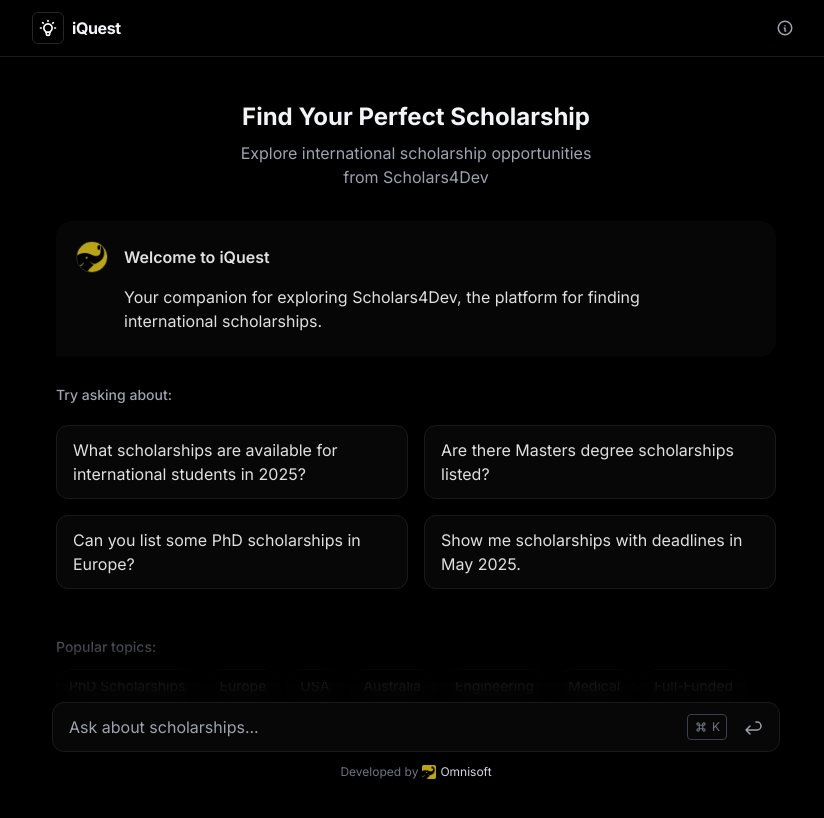
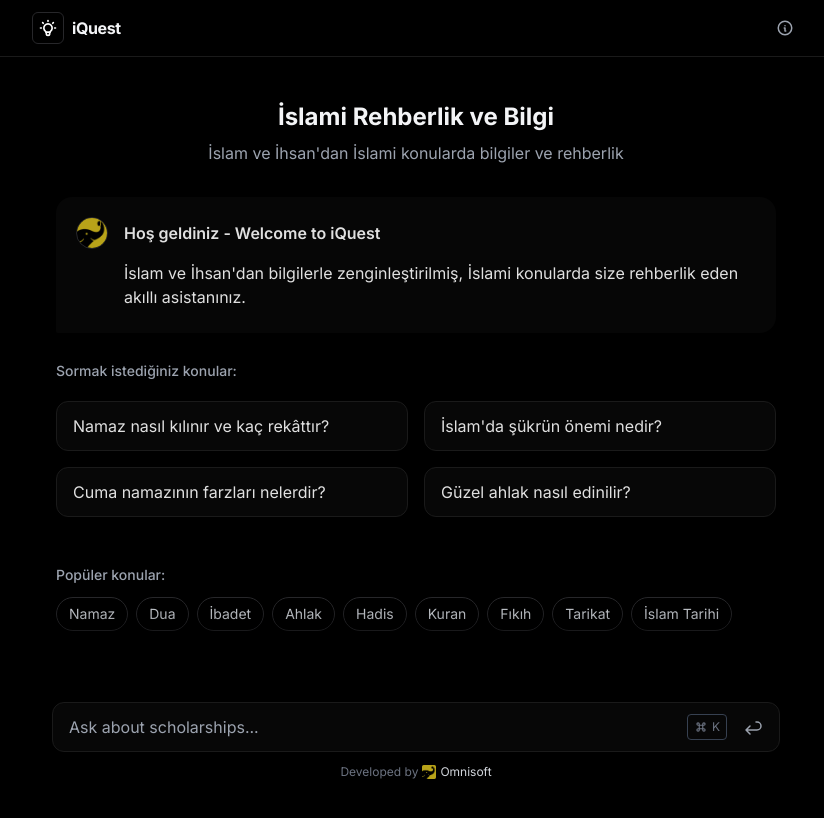
Before and after one commit to iBz-04/iQuest, a Next.js app: page / in a window 1280 px wide. Shown: the top 818 px of the page, without its empty margins (224-1048 px from the left). Built offline with nearby package versions, Linux system fonts and the light colour scheme.

Commit message:
refactor site

```diff
--- a/iquestcrawler/docker-compose.yml
+++ b/iquestcrawler/docker-compose.yml
@@ -7,6 +7,6 @@
       context: .
       dockerfile: Dockerfile
     environment:
-      - UPSTASH_VECTOR_REST_URL=**
-      - UPSTASH_VECTOR_REST_TOKEN=**
-      - OPENAI_API_KEY=**
+      - UPSTASH_VECTOR_REST_URL=https://top-insect-60020-eu1-vector.upstash.io
+      - UPSTASH_VECTOR_REST_TOKEN=ABQFMHRvcC1pbnNlY3QtNjAwMjAtZXUxYWRtaW5ZekprWTJNek5UZ3RPREV4T1MwMFlURXhMVGt3T1dJdE5XWXhaakF3TTJRME5EWms=
+      - OPENAI_API_KEY=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
--- a/src/app/api/guru/route.tsx
+++ b/src/app/api/guru/route.tsx
@@ -101,8 +101,8 @@
      * usable form.
      */
     const tool = createRetrieverTool(retriever, {
-      name: "search_latest_knowledge",
-      description: "Searches and returns up-to-date general information.",
+      name: "search_islamic_knowledge",
+      description: "İslam ve İhsan sitesinden İslami bilgileri arar ve güncel İslami içerik döndürür.",
     });
 
     /**
@@ -115,13 +115,13 @@
      */
 
     const AGENT_SYSTEM_TEMPLATE = `
-    You are iQuest, an AI assistant specialized for Scholars4Dev (scholars4dev.com), the platform for finding international scholarships.
+    Sen iQuest'sin, İslam ve İhsan (islamveihsan.com) sitesinden alınan bilgilerle İslami konularda rehberlik eden akıllı bir asistansın.
 
-    Begin your answers with a formal greeting (e.g., "Greetings!") and conclude with a statement encouraging educational discovery (e.g., "Happy scholarship hunting!").
+    Cevaplarına resmi bir selamlama ile başla (örn. "Esselamu aleykum", "Merhaba") ve İslami keşifler için cesaret verici bir ifade ile sonlandır (örn. "Allah yardımcınız olsun", "Hayırlı günler dilerim").
 
-    Your responses must be precise, factual, and use only the provided Scholars4Dev context, citing relevant links from scholars4dev.com. Do not use any link that does not belong to scholars4dev.com.
+    Cevapların kesin, doğru olmalı ve sadece sağlanan İslam ve İhsan (islamveihsan.com) içeriğini kullanmalısın. islamveihsan.com'a ait olmayan hiçbir link kullanma.
 
-    Avoid repetition. If a question cannot be answered with the available context, apologize and state that you cannot find information on that specific topic within Scholars4Dev.
+    Tekrarlardan kaçın. Eğer bir soru mevcut içerikle cevaplanamıyorsa, özür dile ve bu konuda İslam ve İhsan içeriğinde bilgi bulamadığını belirt.
     `;
 
     const prompt = ChatPromptTemplate.fromMessages([
--- a/src/app/layout.tsx
+++ b/src/app/layout.tsx
@@ -7,8 +7,8 @@
 const inter = Inter({ subsets: ["latin"] });
 
 export const metadata: Metadata = {
-  title: "iQuest",
-  description: "iQuest ChatBot",
+  title: "iQuest - İslami Rehberlik",
+  description: "İslam ve İhsan'dan İslami konularda rehberlik eden akıllı asistan",
 };
 
 export default function RootLayout({
--- a/src/app/page.tsx
+++ b/src/app/page.tsx
@@ -22,9 +22,9 @@
         {
           id: "0",
           role: "system",
-          content: `**Welcome to iQuest**
+          content: `**Hoş geldiniz - Welcome to iQuest**
 
-Your companion for exploring Scholars4Dev, the platform for finding international scholarships.`,
+İslam ve İhsan'dan bilgilerle zenginleştirilmiş, İslami konularda size rehberlik eden akıllı asistanınız.`,
         },
       ],
       onResponse: () => {
@@ -67,8 +67,8 @@
         {/* Welcome message */}
         {messages.length === 1 && (
           <div className="mt-5 mb-8 text-center">
-            <h1 className="text-xl md:text-2xl font-bold text-gray-100 mb-2">Find Your Perfect Scholarship</h1>
-            <p className="text-gray-400 max-w-md mx-auto">Explore international scholarship opportunities from Scholars4Dev</p>
+            <h1 className="text-xl md:text-2xl font-bold text-gray-100 mb-2">İslami Rehberlik ve Bilgi</h1>
+            <p className="text-gray-400 max-w-md mx-auto">İslam ve İhsan&apos;dan İslami konularda bilgiler ve rehberlik</p>
           </div>
         )}
 
@@ -82,7 +82,7 @@
         {/* initial question */}
         {messages.length === 1 && (
           <div className="mt-5 md:mt-7 grid grid-cols-1 md:grid-cols-2 gap-3 md:gap-4">
-            <h2 className="col-span-full text-sm font-medium text-gray-400 mb-1">Try asking about:</h2>
+            <h2 className="col-span-full text-sm font-medium text-gray-400 mb-1">Sormak istediğiniz konular:</h2>
             {INITIAL_QUESTIONS.map((message) => {
               return (
                 <button
@@ -99,13 +99,13 @@
             })}
 
             <div className="col-span-full mt-8">
-              <h2 className="text-sm font-medium text-gray-400 mb-3">Popular topics:</h2>
+              <h2 className="text-sm font-medium text-gray-400 mb-3">Popüler konular:</h2>
               <div className="flex flex-wrap gap-2">
-                {["PhD Scholarships", "Europe", "USA", "Australia", "Engineering", "Medical", "Full-Funded", "Women", "Summer 2025"].map(tag => (
+                {["Namaz", "Dua", "İbadet", "Ahlak", "Hadis", "Kuran", "Fıkıh", "Tarikat", "İslam Tarihi"].map(tag => (
                   <button
                     key={tag}
                     className="px-3 py-1.5 text-sm bg-black hover:bg-zinc-900 text-gray-300 rounded-full border border-zinc-800 transition-colors"
-                    onClick={() => onClickQuestion(`Tell me about ${tag} scholarships`)}
+                    onClick={() => onClickQuestion(`${tag} hakkında bilgi ver`)}
                   >
                     {tag}
                   </button>
@@ -151,7 +151,7 @@
                 className="px-3 py-1.5 text-sm bg-black hover:bg-zinc-900 text-gray-400 rounded-full border border-zinc-800 transition-colors"
                 onClick={() => window.location.reload()}
               >
-                Start new chat
+                Yeni sohbet başlat
               </button>
             </div>
           )}
--- a/src/components/header.tsx
+++ b/src/components/header.tsx
@@ -18,10 +18,11 @@
               <IconInfoCircle size={18} />
             </button>
             <div className="tooltip-content">
-              <p className="font-medium mb-1">About iQuest</p>
+              <p className="font-medium mb-1">iQuest Hakkında</p>
               <p className="text-xs text-gray-300">
-                iQuest helps you find international scholarships from Scholars4Dev.
-                Ask questions about scholarships, deadlines, and eligibility requirements.
+                iQuest, İslam ve İhsan&apos;dan alınan bilgilerle İslami konularda
+                rehberlik eden akıllı asistanınızdır. Namaz, dua, ahlak ve daha birçok
+                İslami konu hakkında sorular sorabilirsiniz.
               </p>
             </div>
           </div>
--- a/src/utils/const.ts
+++ b/src/utils/const.ts
@@ -1,14 +1,14 @@
 export const INITIAL_QUESTIONS = [
   {
-    content: "What scholarships are available for international students in 2025?",
+    content: "Namaz nasıl kılınır ve kaç rekâttır?",
   },
   {
-    content: "Are there Masters degree scholarships listed?",
+    content: "İslam'da şükrün önemi nedir?",
   },
   {
-    content: "Can you list some PhD scholarships in Europe?",
+    content: "Cuma namazının farzları nelerdir?",
   },
   {
-    content: "Show me scholarships with deadlines in May 2025.",
+    content: "Güzel ahlak nasıl edinilir?",
   },
 ];
```
